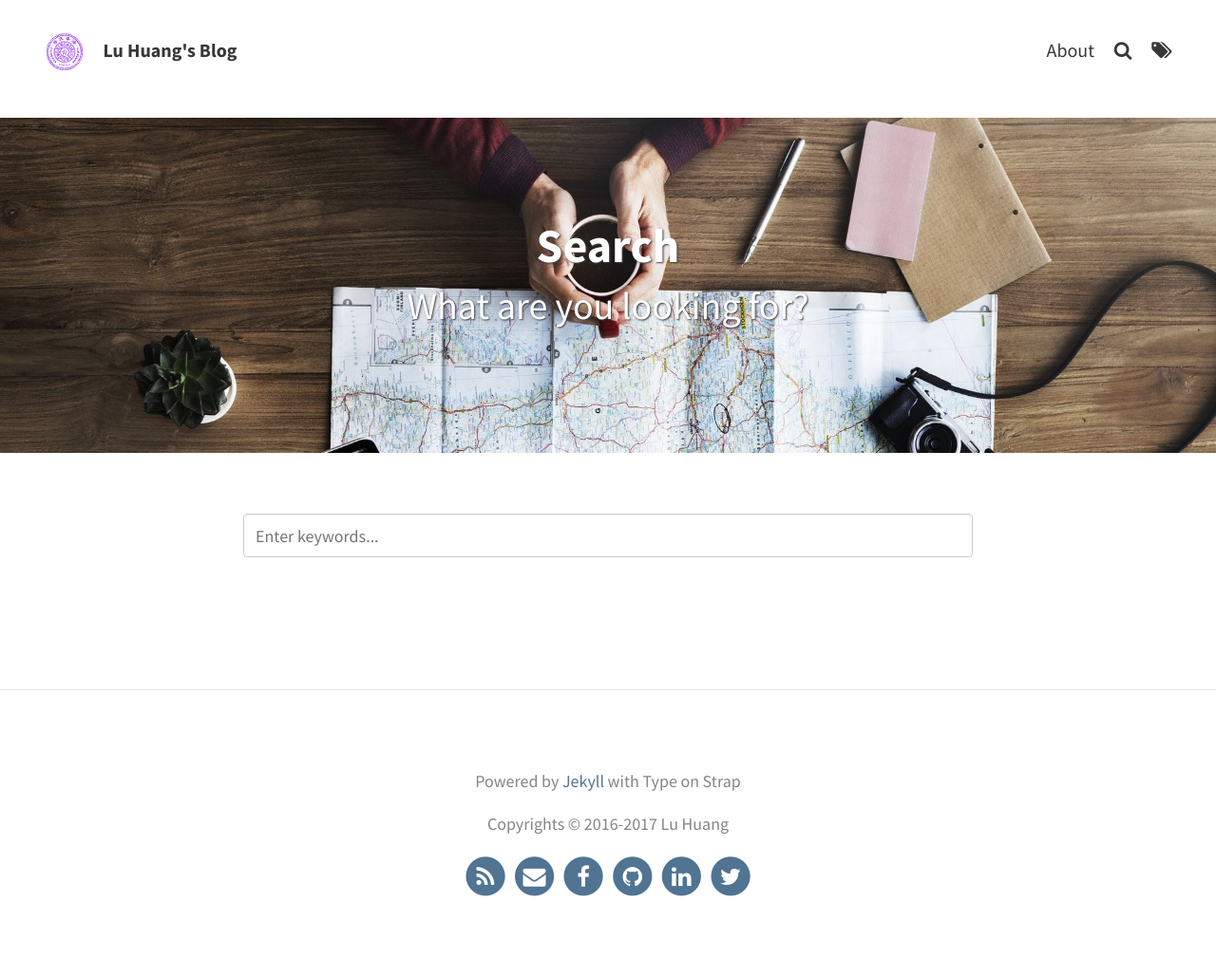
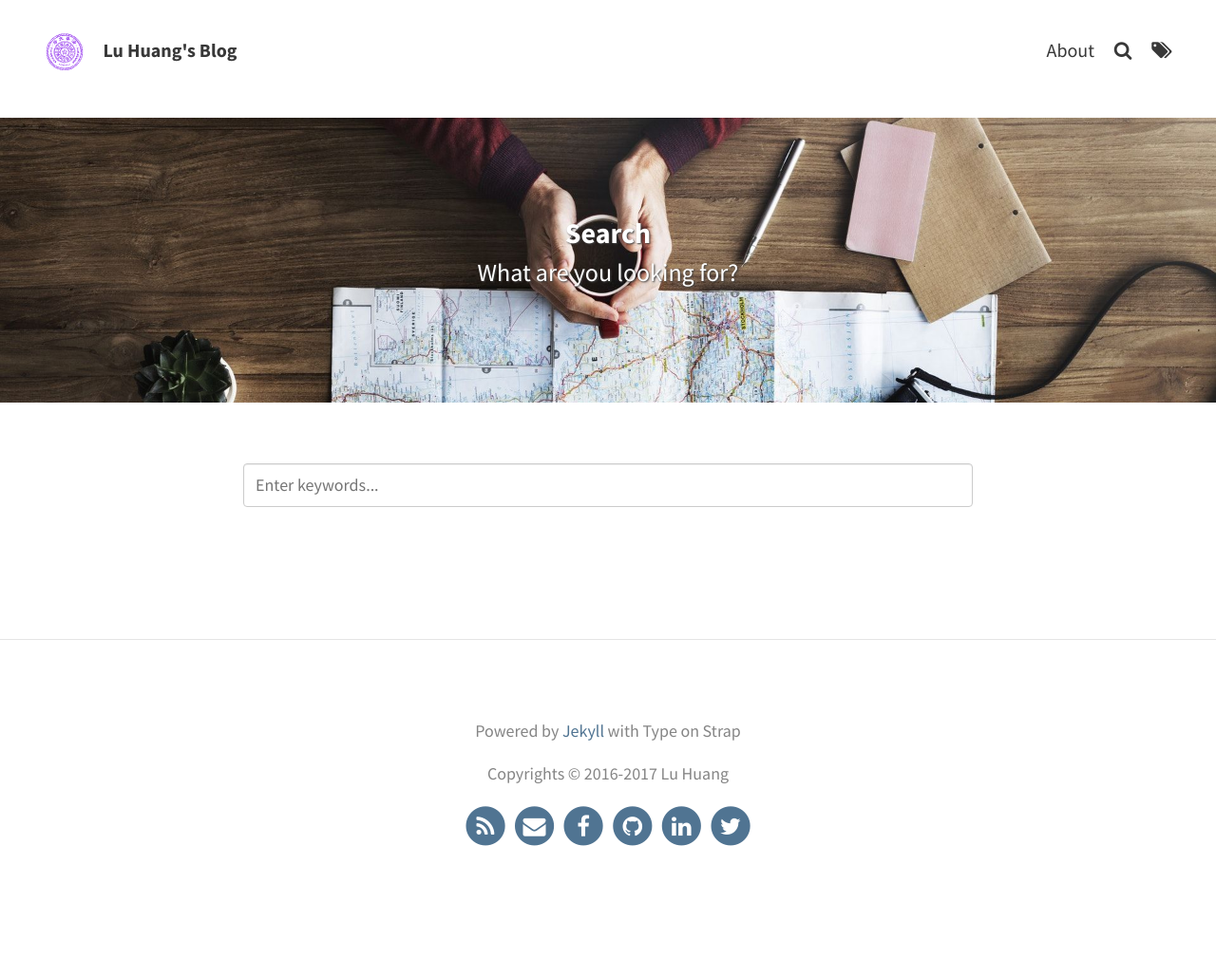
Before and after one commit to hlthu/hlthu.github.io, a Jekyll site: the page built from pages/search.html, in a window 1280 px wide. Shown: the whole page at 95% size. Built offline with Jekyll 4.4.1, drawn with Linux system fonts in a browser that asks for light colours; comment, search, counter and statistics services are not loaded; after the commit the page ends 976 px from its top, so only the background shows below that.

Commit message:
font size

```diff
--- a/_sass/base/_global.scss
+++ b/_sass/base/_global.scss
@@ -48,19 +48,19 @@ h6 {
 }
 
 h1 {
-    font-size: 2.5em;
+    font-size: 1.5em;
 }
 
 h2 {
-    font-size: 2em;
+    font-size: 1.3em;
 }
 
 h3 {
-    font-size: 1.5em;
+    font-size: 1.1em;
 }
 
 h4 {
-    font-size: 1.15em;
+    font-size: 1.0em;
 }
 
 blockquote {
@@ -173,16 +173,16 @@ img[align=right] {
 
 @media screen and (max-width: $sm-break) {
     h1 {
-        font-size: 2em;
+        font-size: 1.5em;
     }
     h2 {
-        font-size: 1.5em;
+        font-size: 1.3em;
     }
     h3 {
-        font-size: 1em;
+        font-size: 1.1em;
     }
     h4 {
-        font-size: 0.75em;
+        font-size: 1.0em;
     }
     p,
     li {
```
Also changed, not shown: 1 other file.
